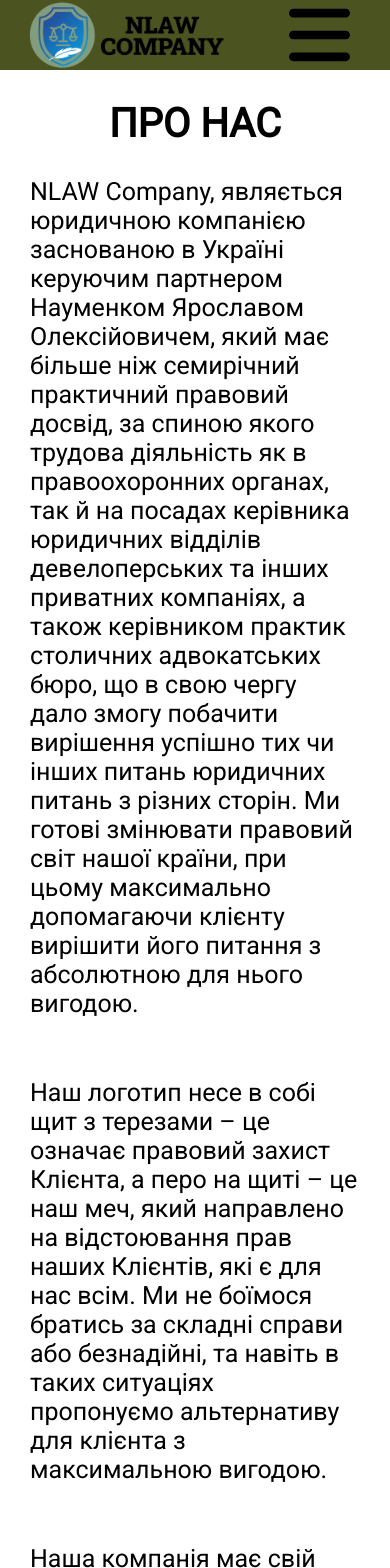
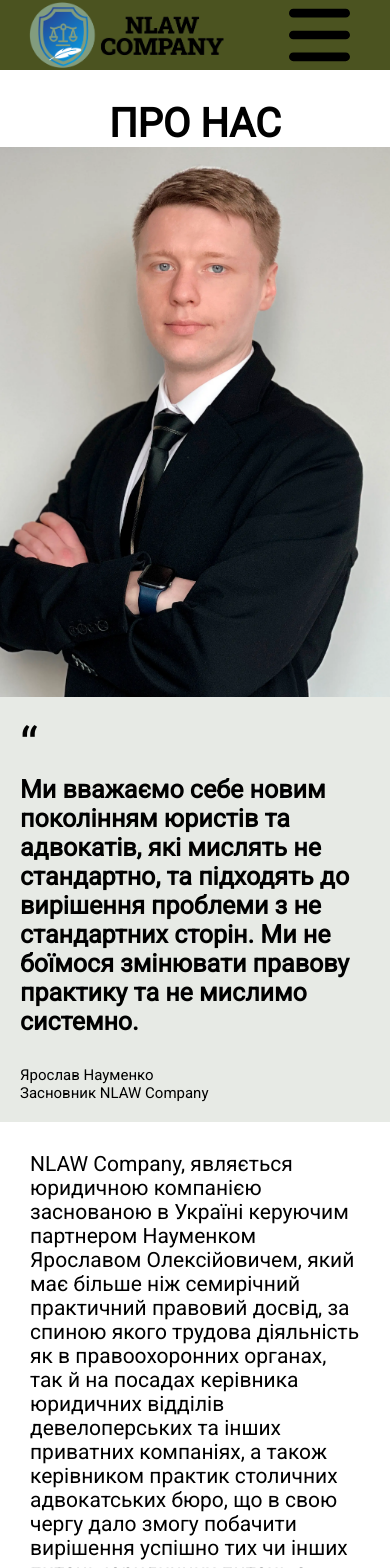
Before and after one commit to N1k1taN/Newnew, a Next.js app: page /onas in a window 390 px wide. Shown: the top 1568 px of the page. Built offline with nearby package versions, Linux system fonts and the light colour scheme.

Commit message:
xczcasdvv

```diff
--- a/src/app/onas/page.js
+++ b/src/app/onas/page.js
@@ -14,14 +14,27 @@ function Onastext() {
   return (
 <div>
   <h3 className="Titles">ПРО НАС</h3>
-    <div className="breezetext">
+    <div className="onasblock">
+      <div className="breezetext">
       <p>NLAW Company, являється юридичною компанією заснованою в Україні керуючим партнером Науменком Ярославом Олексійовичем, який має більше ніж семирічний практичний правовий досвід, за спиною якого трудова діяльність як в правоохоронних органах, так й на посадах керівника юридичних відділів девелоперських та інших приватних компаніях, а також керівником практик столичних адвокатських бюро, що в свою чергу дало змогу побачити вирішення успішно тих чи інших питань юридичних питань з різних сторін.
 Ми готові змінювати правовий світ нашої країни, при цьому максимально допомагаючи клієнту вирішити його питання з абсолютною для нього вигодою.
-</p><p>
+</p>
+<div className="ACDS" id="dykg">
+          <h3>Ми вважаємо себе новим поколінням юристів та адвокатів, які мислять не стандартно, та підходять до вирішення проблеми з не стандартних сторін. Ми не боїмося змінювати правову практику та не мислимо системно.</h3>
+          <p>Ярослав Науменко</p>
+          <p>Засновник NLAW Company</p></div>
+
+<p>
 Наш логотип несе в собі щит з терезами – це означає правовий захист Клієнта, а перо на щиті – це наш меч, який направлено на відстоювання прав наших Клієнтів, які є для нас всім. Ми не боїмося братись за складні справи або безнадійні, та навіть в таких ситуаціях пропонуємо альтернативу для клієнта з максимальною вигодою.
 </p>
-<p>Наша компанія має свій дух, оскільки кожен з адвокатів чи то юристів готовий взяти на себе відповідальність за вирішення юридичної питання клієнта. Наш кодекс честі не дає нам залишати своїх клієнтів у безвідхідних ситуаціях, а тому ми діємо так, щоб мати за спиною додаткові плани вирішення проблеми, на що прораховуємо свої ходи наперед. Ми вважаємо себе новим поколінням юристів та адвокатів, які мислять не стандартно, та підходять до вирішення проблеми з не стандартних сторін. Ми не боїмося змінювати правову практику та не мислимо системно. Тому як кажуть “Welcome to the board!”.</p>
-    </div>
+<p>Наша компанія має свій дух, оскільки кожен з адвокатів чи то юристів готовий взяти на себе відповідальність за вирішення юридичної питання клієнта.
+Наш кодекс честі не дає нам залишати своїх клієнтів у безвідхідних ситуаціях, а тому ми діємо так, щоб мати за спиною додаткові плани вирішення проблеми, на що прораховуємо свої ходи наперед.
+Кожен наш клієнт для нас є побратимом на юридичному фронті, за якого ми будемо битись до кінця не цураючись застосовувати різноманітні методи правової боротьби.
+Тому як кажуть “Welcome to the board!”.</p>
+
+    </div>    <div className="Ownerb"></div></div>
+
+
     <div className="numbrdeals">
       <h2>ЗВЕРНУВШИСЬ ДО ВІЙСЬКОВОГО АДВОКАТА ВИ ОТРИМАЄТЕ ДОПОМОГУ З:</h2>
       <div className="deals">
--- a/src/components/Footer.js
+++ b/src/components/Footer.js
@@ -65,6 +65,7 @@ return<div className="footer">
 <div className="allrights">
   <p>© Усі права захищено.</p>
   <p>2024</p>
+  <p>Код ЄДРПОУ:45432286</p>
 </div>
 </div>
 }
--- a/src/styles/App.css
+++ b/src/styles/App.css
@@ -726,7 +726,6 @@ z-index: 90;}
 box-shadow: 1px 2px 10px 1px rgba(0,0,0,0.75)
 }
 .Ownerb{
-  object-fit: cover;
   width: 40%;
   background-image: url(/icons/owner.webp);
   background-repeat: no-repeat;
--- a/src/styles/about.css
+++ b/src/styles/about.css
@@ -51,9 +51,24 @@ text-shadow: none;}
 .about>h3{
 font-size: 28px;
 }
+.onasblock{
+    display: flex;
+    width: 100%;
+    justify-content: center;
+    padding-bottom: 20px;
+}
+.onasblock>.Ownerb{
+background-position: center;
+height: 900px;
+width: 50%;
+
+}
+.breezetext{
+    width: 50%;
+}
 .breezetext>p{
 
-    font-size: 25px;
+    font-size: 21px;
 padding: 30px;
 }
 h3{
@@ -73,8 +88,8 @@ h3{
     backdrop-filter: blur(50px);
 }
 .numbrdeals>h2{
-    padding-top: 30px;
-    padding-bottom: 80px;
+    padding-top: 20px;
+    padding-bottom: 40px;
     text-align: center;
     font-size: 35px;
 
@@ -88,7 +103,7 @@ h3{
     width: 30%;
 }
 .deal>p{
-    padding-top: 80px;
+    padding-top: 50px;
     font-size: 72px;
     font-weight: 1000;
     padding-bottom: 25px;
@@ -99,7 +114,19 @@ h3{
     font-size: 30px;
     padding-bottom: 30px;
 }
-
+#dykg{
+padding: 20px;
+    background-color: #d5dad291;
+}
+.textonascon{
+    padding-top: 20px;
+    padding-bottom: 20px;
+    font-size: 21px;
+    padding-right: 35%;
+}
+#dykg>h3{
+    padding-top: 0px;
+}
 
 @media all and (max-width:1100px){
     .deals{
@@ -110,6 +137,30 @@ h3{
     }
     .deal{
         width: 80%;
+    }
+    .onasblock{
+        width: 100%;
+        align-items: center;
+    flex-wrap: wrap;
+    flex-direction: column;
+    }
+    .breezetext{
+        width: 100%;
+    }
+    .onasblock>.Ownerb{
+        width: 100%;
+        height: 550px;
+    }
+    #dykg{
+        order: -1;
+    }
+    .breezetext{
+        display: flex;
+        flex-direction: column;
+
+    }
+    .onasblock>.Ownerb{
+        order: -1;
     }
 }
 
```
